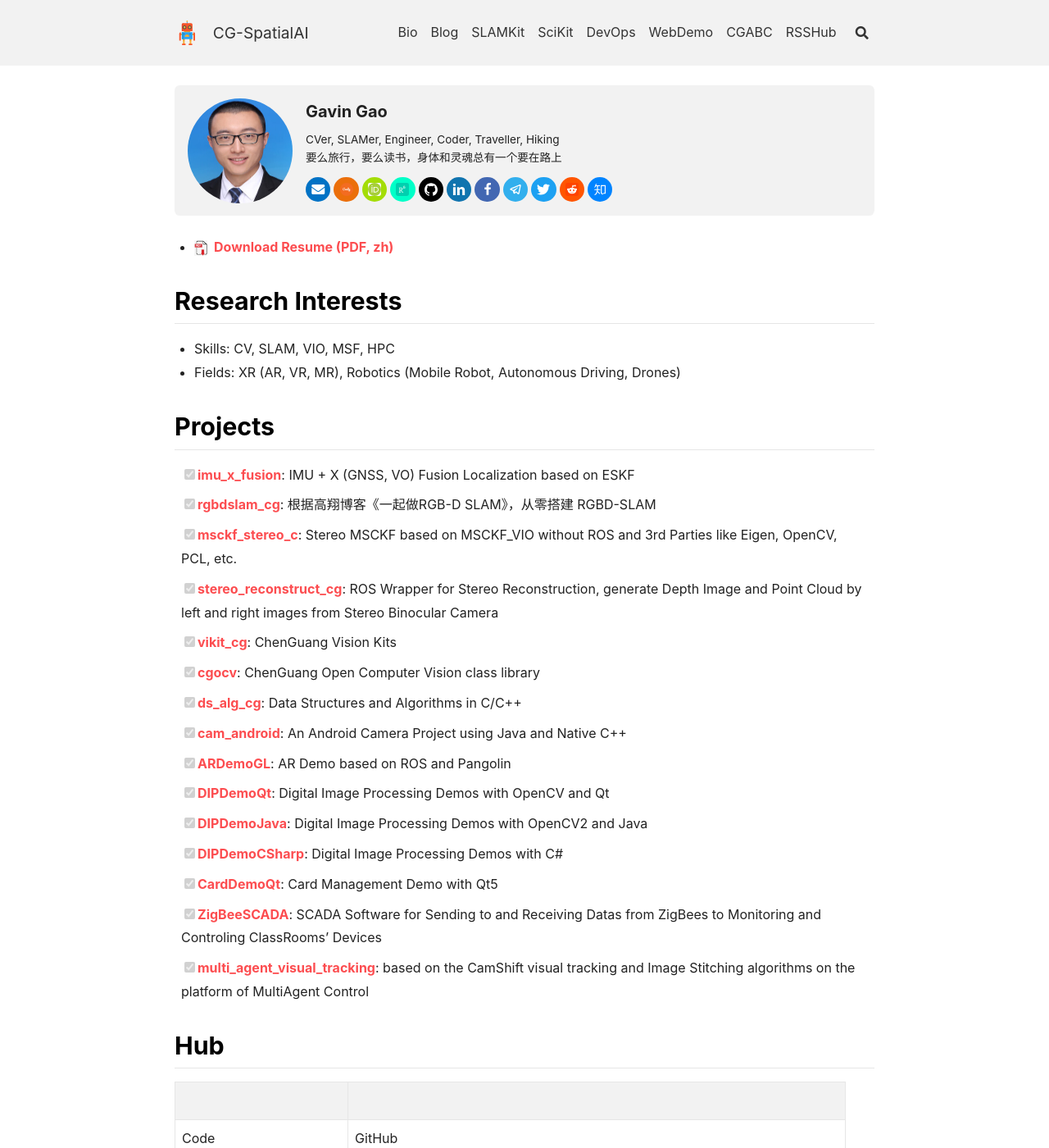
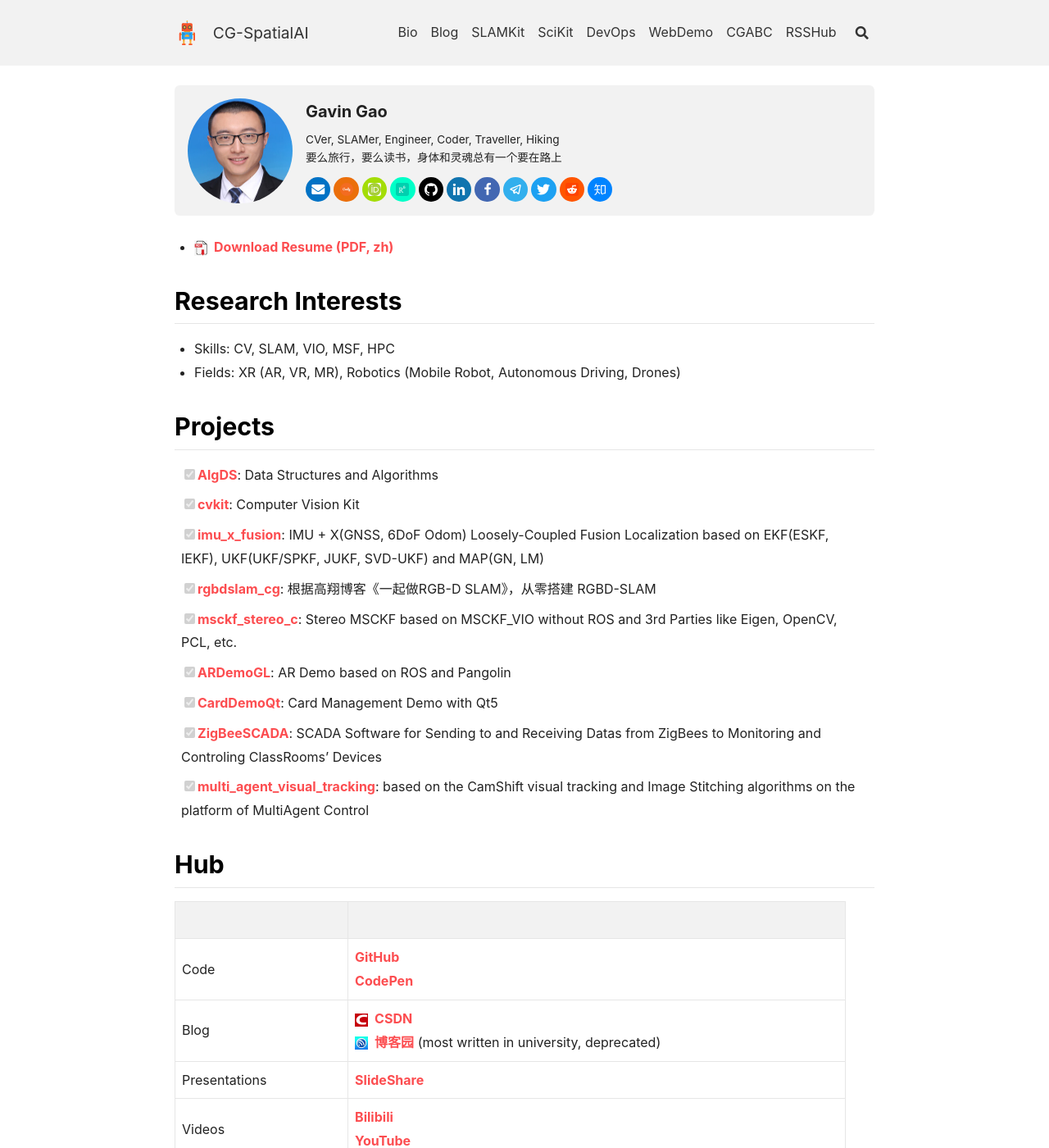
Before and after one commit to cggos/spatial-ai, a Jekyll site: the page built from bio.md, in a window 1280 px wide and 1400 px high. Shown: the whole window at 82% size. Built offline with Jekyll 4.4.1, drawn with Linux system fonts in a browser that asks for light colours; nearby versions of some CDN libraries; comment, search, counter and statistics services are not loaded.

Commit message:
update bio.md

```diff
--- a/bio.md
+++ b/bio.md
@@ -37,29 +37,17 @@ key: page-bio
 
 ## Projects
 
-* [x] **[imu_x_fusion](https://github.com/cggos/imu_x_fusion)**: IMU + X (GNSS, VO) Fusion Localization based on ESKF
+* [x] **[AlgDS](https://github.com/cggos/AlgDS)**: Data Structures and Algorithms
+
+* [x] **[cvkit](https://github.com/cggos/cvkit)**: Computer Vision Kit
+
+* [x] **[imu_x_fusion](https://github.com/cggos/imu_x_fusion)**: IMU + X(GNSS, 6DoF Odom) Loosely-Coupled Fusion Localization based on EKF(ESKF, IEKF), UKF(UKF/SPKF, JUKF, SVD-UKF) and MAP(GN, LM)
 
 * [x] **[rgbdslam_cg](https://github.com/cggos/rgbdslam_cg)**: 根据高翔博客《一起做RGB-D SLAM》，从零搭建 RGBD-SLAM
 
 * [x] **[msckf_stereo_c](https://github.com/cggos/msckf_stereo_c)**: Stereo MSCKF based on MSCKF_VIO without ROS and 3rd Parties like Eigen, OpenCV, PCL, etc.
 
-* [x] **[stereo_reconstruct_cg](https://github.com/cggos/stereo_reconstruct_cg)**: ROS Wrapper for Stereo Reconstruction, generate Depth Image and Point Cloud by left and right images from Stereo Binocular Camera
-
-* [x] **[vikit_cg](https://github.com/cggos/vikit_cg)**: ChenGuang Vision Kits
-
-* [x] **[cgocv](https://github.com/cggos/cgocv)**: ChenGuang Open Computer Vision class library
-
-* [x] **[ds_alg_cg](https://github.com/cggos/ds_alg_cg)**: Data Structures and Algorithms in C/C++
-
-* [x] **[cam_android](https://github.com/cggos/cam_android)**: An Android Camera Project using Java and Native C++
-
 * [x] **[ARDemoGL](https://github.com/cggos/ARDemoGL)**: AR Demo based on ROS and Pangolin
-
-* [x] **[DIPDemoQt](https://github.com/cggos/DIPDemoQt)**: Digital Image Processing Demos with OpenCV and Qt
-
-* [x] **[DIPDemoJava](https://github.com/cggos/DIPDemoJava)**: Digital Image Processing Demos with OpenCV2 and Java
-
-* [x] **[DIPDemoCSharp](https://github.com/cggos/DIPDemoCSharp)**: Digital Image Processing Demos with C#
 
 * [x] **[CardDemoQt](https://github.com/cggos/CardDemoQt)**: Card Management Demo with Qt5
 
@@ -72,7 +60,7 @@ key: page-bio
 
 | &emsp; &emsp; &emsp; &emsp; &emsp; &emsp; &emsp; &emsp; &emsp; &emsp; | &emsp; &emsp; &emsp; &emsp; &emsp; &emsp; &emsp; &emsp; &emsp; &emsp; &emsp; &emsp; &emsp; &emsp; &emsp; &emsp; &emsp; &emsp; &emsp; &emsp; &emsp; &emsp; &emsp; &emsp; &emsp; &emsp; &emsp; &emsp; &emsp; &emsp; |
 |---------------|--------|
-| Code          | GitHub |
+| Code          | [GitHub](https://github.com/cggos) <br/> [CodePen](https://codepen.io/cggos) |
 | Blog          | <a href="https://blog.csdn.net/u011178262"><img src="assets/images/logo_csdn.png" style="width:1em;margin-right:.5em;" alt="CSDN icon">CSDN</a> <br/> <a href="https://www.cnblogs.com/gaohongchen01"><img src="assets/images/logo_cnblogs.jpg" style="width:1em;margin-right:.5em;" alt="cnblogs icon">博客园</a> (most written in university, deprecated)  |
 | Presentations | [SlideShare](https://www2.slideshare.net/HongchenGao)  |
 | Videos        | [Bilibili](https://space.bilibili.com/158441969) <br/> [YouTube](https://www.youtube.com/channel/UCqcvAd87uSB4rl7fJ0nHGjA)  |
```
